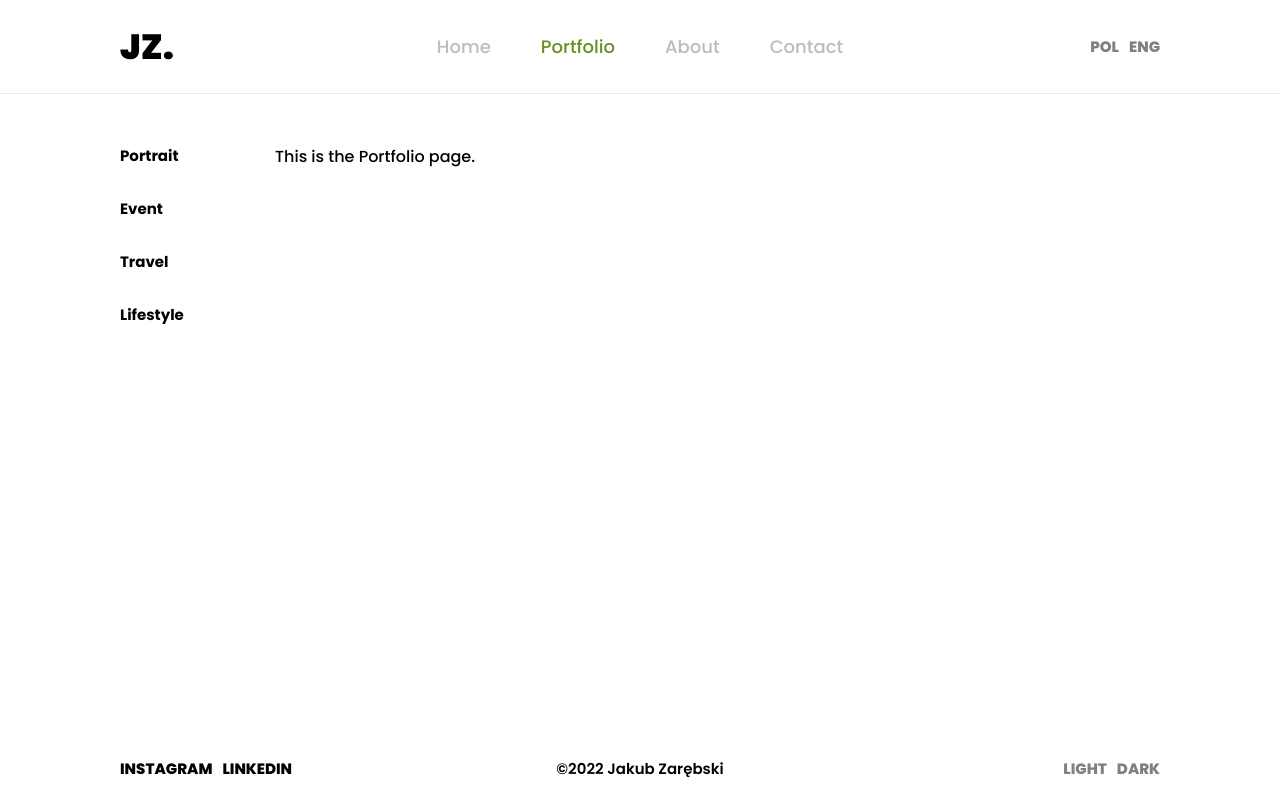
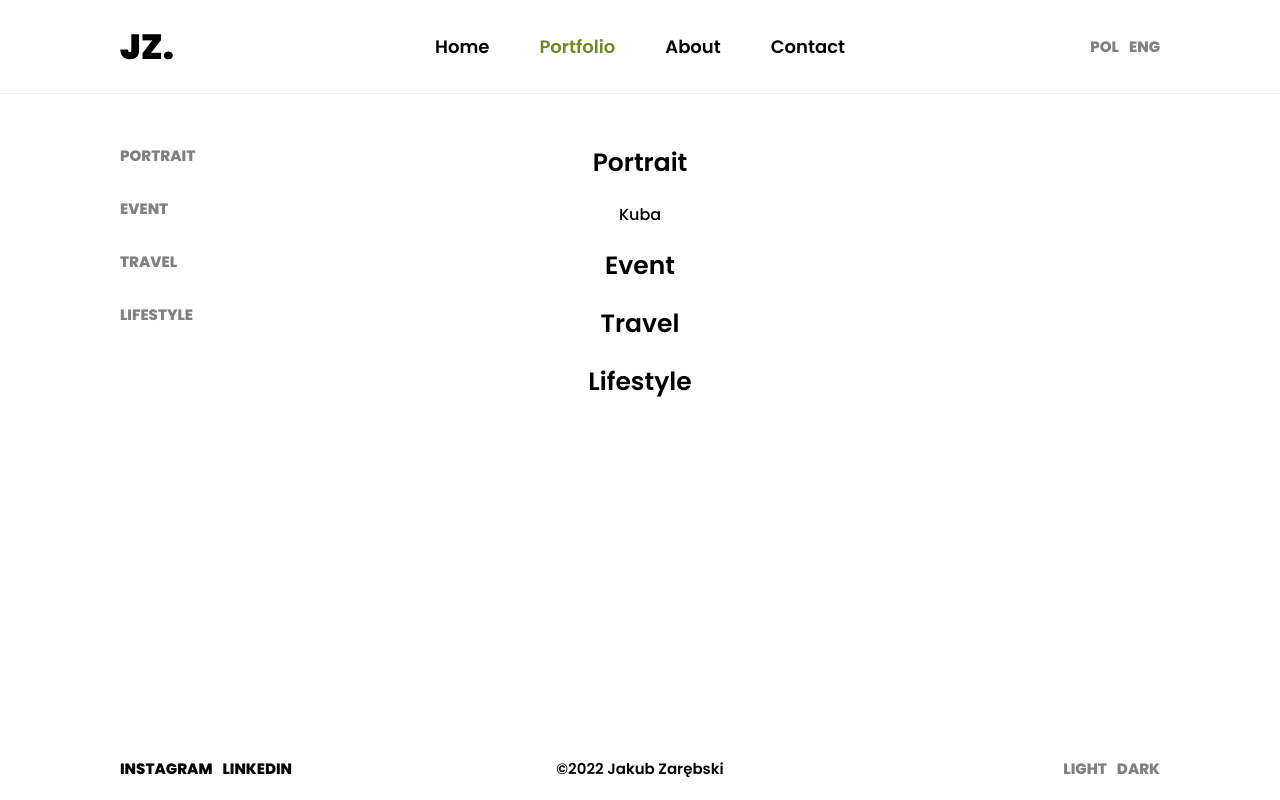
Before and after one commit to kubzar/Portfolio, a Next.js app: page /portfolio in a window 1280 px wide. Built offline with nearby package versions, Linux system fonts and the light colour scheme.

Commit message:
gallery added

```diff
--- a/components/Footer/index.tsx
+++ b/components/Footer/index.tsx
@@ -1,4 +1,5 @@
 import styled from 'styled-components'
+import Link from 'next/link'
 
 const SocialPagesStyled = styled.div`
     display: flex;
@@ -28,7 +29,7 @@ const CreditsStyled = styled.div`
     font-weight: 600;
 `
 
-const yearNow = new Date().getFullYear(); //A function defining the current year (found on the internet). Can you explain?
+const yearNow = new Date().getFullYear(); //A function defining the current year
 
 const ThemeSwitcherStyled = styled.div`
     display: flex;
@@ -62,12 +63,20 @@ const Footer = () => {
     return (
         <Wrapper style={{ position: "absolute", bottom: 0, width: "100%" }}>
             <SocialPagesStyled>
-                <SocialLinksStyled>
-                    INSTAGRAM
-                </SocialLinksStyled>
-                <SocialLinksStyled>
-                    LINKEDIN
-                </SocialLinksStyled>
+                <Link href="https://www.instagram.com/kubzar" passHref>
+                    {/*I tried to figure out how to make external links open in a new tab
+                    by using the Link component, but none of the solutions that I'd found worked...
+                    I'll stick to regular Link href for now.
+                    https://stackoverflow.com/questions/30202755/react-router-open-link-in-new-tab */}
+                    <SocialLinksStyled>
+                        INSTAGRAM
+                    </SocialLinksStyled>
+                </Link>
+                <Link href="https://www.linkedin.com/in/jakub-zarębski-497636143" passHref>
+                    <SocialLinksStyled >
+                        LINKEDIN
+                    </SocialLinksStyled>
+                </Link>
             </SocialPagesStyled>
             <CreditsStyled>
                 &copy;{yearNow} Jakub Zarębski
@@ -80,7 +89,7 @@ const Footer = () => {
                     DARK
                 </ThemeButtonStyled>
             </ThemeSwitcherStyled>
-        </Wrapper> //do wytłumaczenia Wrapper style {{ }}
+        </Wrapper>
     )
 }
 
--- a/components/Navigation/index.tsx
+++ b/components/Navigation/index.tsx
@@ -9,6 +9,8 @@ const LogoStyled = styled.nav`
     font-size: 35px;
     font-weight: 900;
     margin-left: 100px;
+    &:hover {
+        cursor:pointer
 `
 const LinkSwitcherStyled = styled.nav`
     display: flex;
@@ -18,7 +20,8 @@ const LinkSwitcherStyled = styled.nav`
 `
 const LinkStyled = styled.a`
     font-size: 18px;
-    color: #bcbcbc;
+    font-weight: 600;
+    color: black;
     &:not(:last-child) {
         margin-right:  50px;
     }
@@ -79,9 +82,11 @@ const Navigation = () => {
     const router = useRouter();
     return (
         <Wrapper>
-            <LogoStyled>
-                JZ.
-            </LogoStyled>
+            <Link href="/" passHref>
+                <LogoStyled>
+                    JZ.
+                </LogoStyled>
+            </Link>
             <LinkSwitcherStyled>
                 {/* Check the Next.js documentation for the "Link" component to understand the passHref property */}
                 <Link href="/" passHref>
@@ -94,12 +99,16 @@ const Navigation = () => {
                         Portfolio
                     </LinkStyled>
                 </Link>
-                <LinkStyled>
+                <Link href="/about" passHref>
+                    <LinkStyled className={router.pathname == "/about" ? "active" : ""}>
                     About
-                </LinkStyled>
-                <LinkStyled>
+                    </LinkStyled>
+                </Link>
+                <Link href="/contact" passHref>
+                    <LinkStyled className={router.pathname =="/contact" ? "active" : ""}>
                     Contact
-                </LinkStyled>
+                    </LinkStyled>
+                </Link>
             </LinkSwitcherStyled>
             <LanguageSwitcherStyled>
                 <LanguageButtonStyled>
--- a/pages/portfolio.tsx
+++ b/pages/portfolio.tsx
@@ -4,14 +4,14 @@ import Image from 'next/image'
 import styled from 'styled-components'
 import Navigation from '../components/Navigation'
 import Footer from '../components/Footer'
+import ImageCard from '../components/ImageCard'
 import styles from '../styles/Home.module.css'
 
 
 const FilterBarStyled = styled.div`
   display: flex;
-  flex-basis: calc(100% / 8);
+  flex-basis: calc(100% / 7);
   flex-direction: column;
-  margin-left: 100px;
 `
 
 const FilterLinkStyled = styled.div`
@@ -19,7 +19,8 @@ const FilterLinkStyled = styled.div`
     text-align: right;
     margin-top: 30px;
     font-size: 15px;
-    font-weight: 700;
+    font-weight: 800;
+    color: grey;
     &:hover {
         color: OliveDrab;
         cursor: pointer;
@@ -30,18 +31,33 @@ const FilterLinkStyled = styled.div`
 
 const MainContainerStyled = styled.div`
   display: flex;
+  flex-basis: calc(100% * 5 / 7);
+  flex-direction: column;
   margin-top: 30px;
+  justify-content: center;
+    align-items: center;
 `
 
-const LinkStyled = styled.div`
-  text-align: right;
+const FilterTitleStyled = styled.div`
   color: black;
+  font-size: 25px;
+  font-weight: 600;
+  margin-bottom: 20px;
+`
+
+const ImageContainerStyled = styled.div`
+    display: flex;
+    flex-basis: calc(100% / 5);
+    border-radius: 15px;
+    margin-bottom: 20px;
 `
 
 const Wrapper = styled.section`
     display:flex;
     justify-content: space between;
     padding: 20px;
+    margin-left: 100px;
+    margin-right: 100px;
 `
 
 const About: NextPage = () => {
@@ -50,25 +66,40 @@ const About: NextPage = () => {
             <Wrapper>
                 <FilterBarStyled>
                     <FilterLinkStyled>
-                        Portrait
+                        PORTRAIT
                     </FilterLinkStyled>
                     <FilterLinkStyled>
-                        Event
+                        EVENT
                     </FilterLinkStyled>
                     <FilterLinkStyled>
-                        Travel
+                        TRAVEL
                     </FilterLinkStyled>
                     <FilterLinkStyled>
-                        Lifestyle
+                        LIFESTYLE
                     </FilterLinkStyled>
                 </FilterBarStyled>
                 <MainContainerStyled>
-                    <LinkStyled>
-                        This is the Portfolio page.
-                    </LinkStyled>
+                    <FilterTitleStyled>
+                        Portrait
+                    </FilterTitleStyled>
+
+                    <ImageContainerStyled>
+                        Kuba
+                        <ImageCard />
+                    </ImageContainerStyled>
+                    <FilterTitleStyled>
+                        Event
+                    </FilterTitleStyled>
+                    <FilterTitleStyled>
+                        Travel
+                    </FilterTitleStyled>
+                    <FilterTitleStyled>
+                        Lifestyle
+                    </FilterTitleStyled>
                 </MainContainerStyled>
             </Wrapper>
         </div>
+
     )
 }
 
```
Also changed, not shown: components/ImageCard/index.tsx (added, +20 -0 lines), pages/contact.tsx (added, +24 -0 lines).
